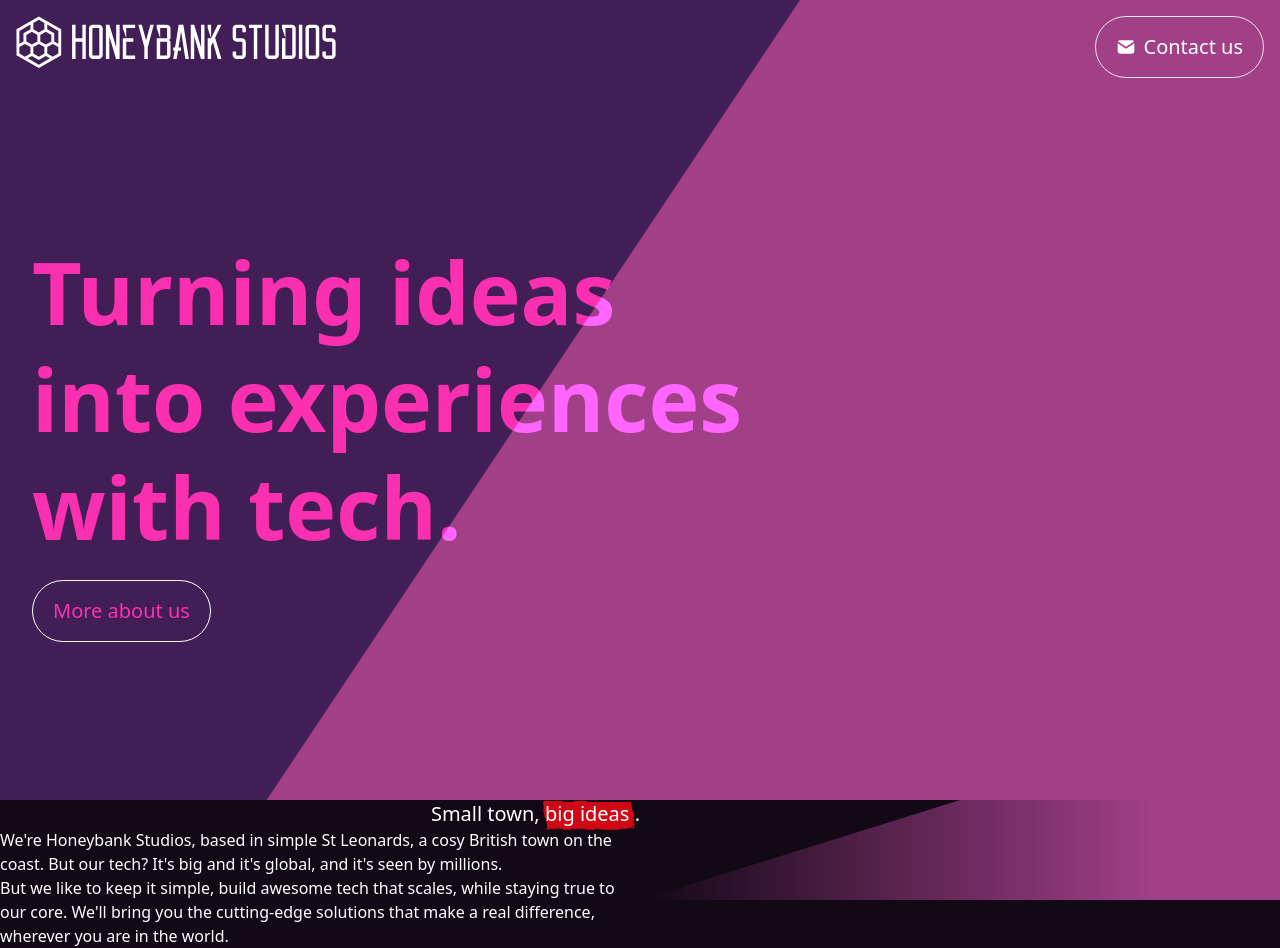
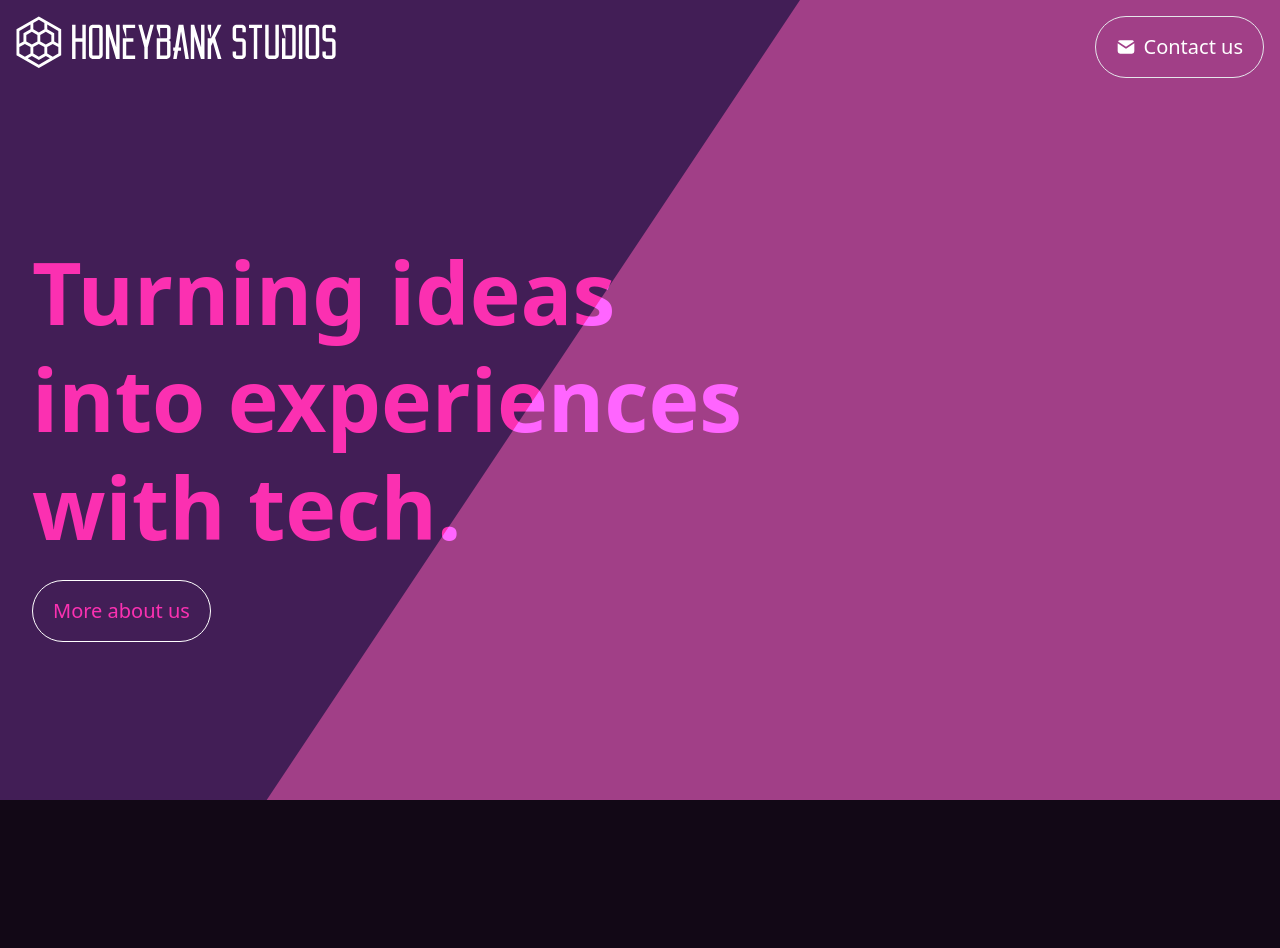
Before and after one commit to edwardspresume/honey_bank_studio_recreation, a SvelteKit app: page / in a window 1280 px wide. After the commit the page ends 800 px from the top, so only its background shows below. Built offline with nearby package versions, Linux system fonts and the light colour scheme.

Commit message:
chore: commented out for the time being

```diff
--- a/src/routes/+page.svelte
+++ b/src/routes/+page.svelte
@@ -19,7 +19,7 @@
 
 
 
-<section class="mt-[100vh] flex">
+<!-- <section class="mt-[100vh] flex">
 	<div class="max-w-[50%] grid justify-items-end">
 		<h2 class="text-xl font-medium">
 			Small town, <span>big ideas</span>
@@ -123,4 +123,4 @@
 		top: 0;
 	}
 
-    </style>
+    </style> -->
```
